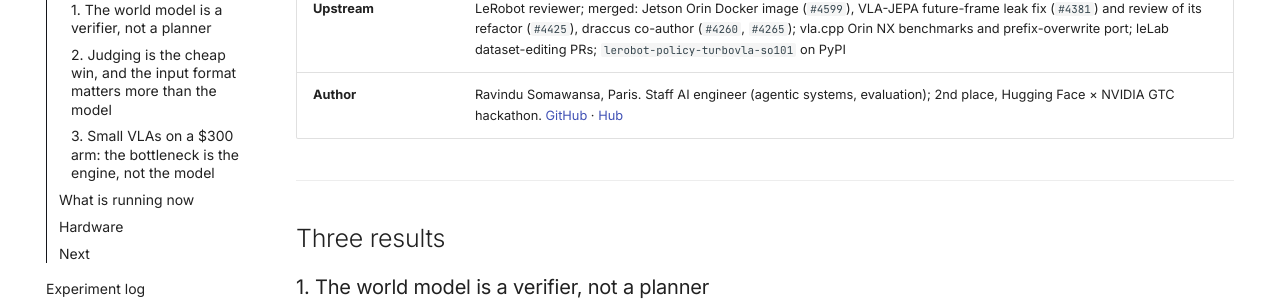
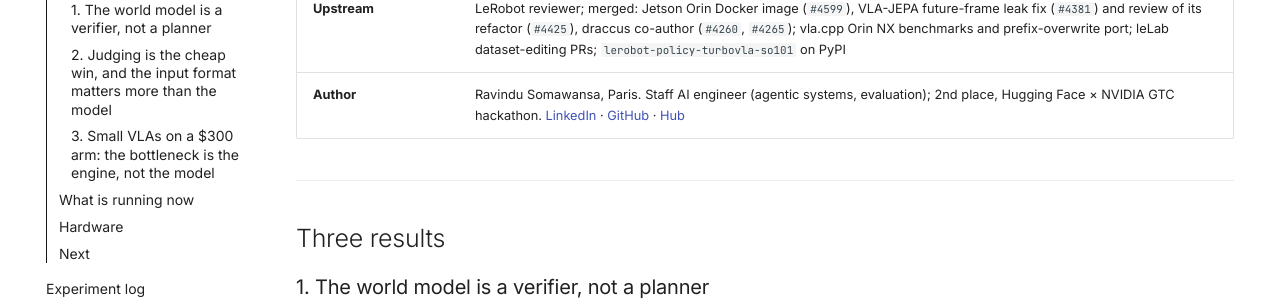
Before and after one commit to ravediamond/ravediamond.github.io, an MkDocs documentation site: the page built from docs/index.md, in a window 1280 px wide and 900 px high, scrolled down 410 px. Shown: the part 152-453 px from the top of the window. Built offline with MkDocs 1.6.1 and Material for MkDocs 9.7.7, drawn with Linux system fonts in a browser that asks for light colours; comment, search, counter and statistics services are not loaded.

Commit message:
Header: LinkedIn link

```diff
--- a/docs/index.md
+++ b/docs/index.md
@@ -9,7 +9,7 @@ Everything below was run on one SO-101 (6-DoF, STS3215 servos), a wrist and a to
 | **Code and reports** | `road-to-robotics` (the working repo, reports linked per row in the [experiment log](experiments.md)) |
 | **Datasets (public, Hugging Face Hub)** | [`ravediamond/so101_bowls_all_trimmed`](https://huggingface.co/datasets/ravediamond/so101_bowls_all_trimmed): 182 teleop episodes, 61k frames · [`ravediamond/so101-bowls-policy-rollouts`](https://huggingface.co/datasets/ravediamond/so101-bowls-policy-rollouts): 69 policy rollouts, 46 success / 23 failure, labelled |
 | **Upstream** | LeRobot reviewer; merged: Jetson Orin Docker image (`#4599`), VLA-JEPA future-frame leak fix (`#4381`) and review of its refactor (`#4425`), draccus co-author (`#4260`, `#4265`); vla.cpp Orin NX benchmarks and prefix-overwrite port; leLab dataset-editing PRs; `lerobot-policy-turbovla-so101` on PyPI |
-| **Author** | Ravindu Somawansa, Paris. Staff AI engineer (agentic systems, evaluation); 2nd place, Hugging Face × NVIDIA GTC hackathon. [GitHub](https://github.com/ravediamond) · [Hub](https://huggingface.co/ravediamond) |
+| **Author** | Ravindu Somawansa, Paris. Staff AI engineer (agentic systems, evaluation); 2nd place, Hugging Face × NVIDIA GTC hackathon. [LinkedIn](https://www.linkedin.com/in/ravindusomawansa/) · [GitHub](https://github.com/ravediamond) · [Hub](https://huggingface.co/ravediamond) |
 
 ---
 
```
